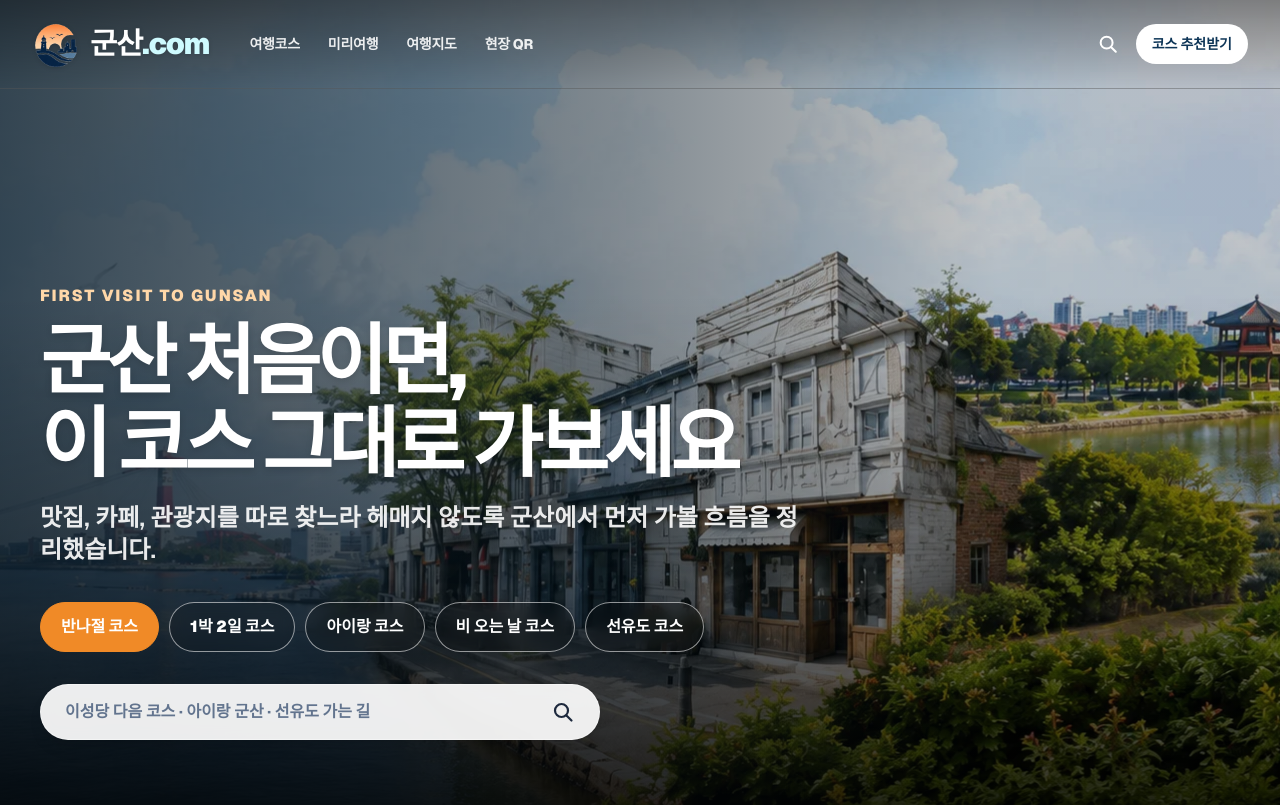
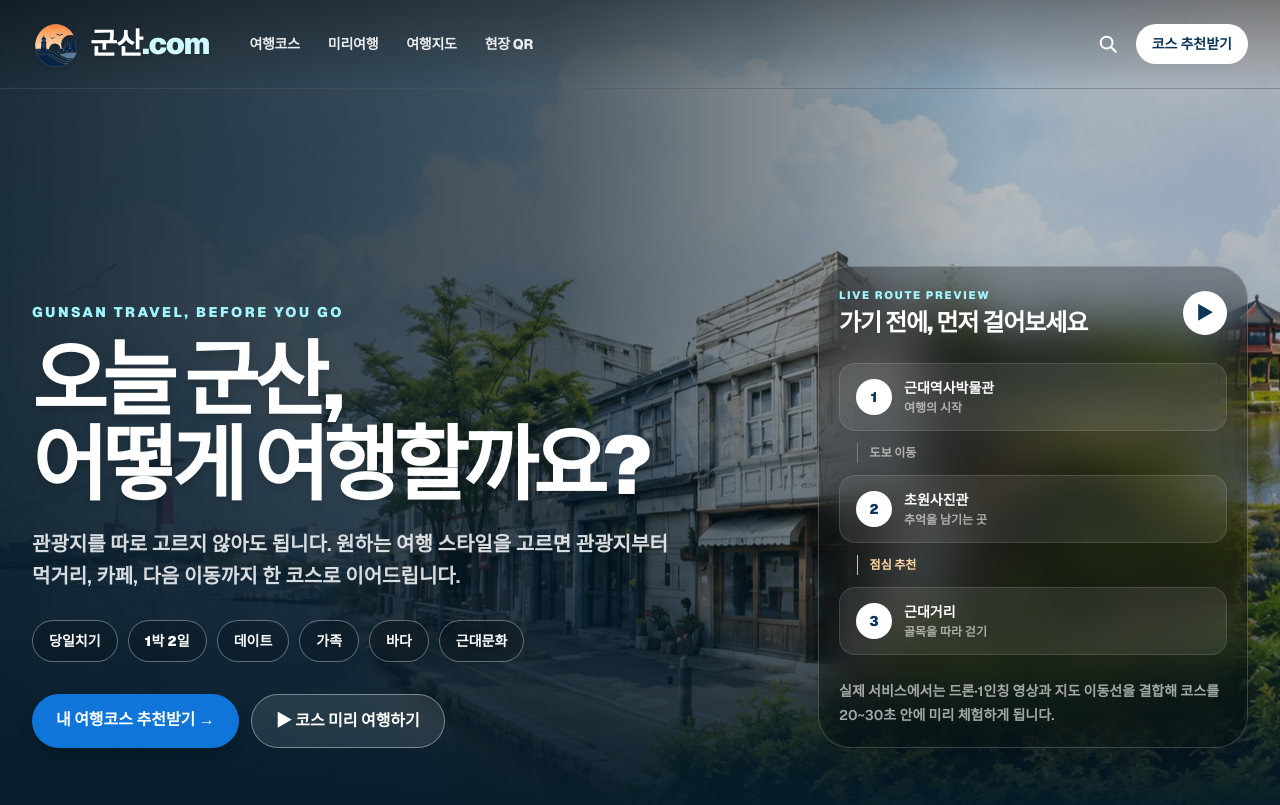
Before and after one commit to Aprasaks/gunsan-com, a Next.js app: page / in a window 1280 px wide. Shown: the top 805 px of the page. Built offline with nearby package versions, Linux system fonts and the light colour scheme; no server answers; a web font is replaced by a local one.

Commit message:
refactor: remake hero around trip decisions

```diff
--- a/components/SearchHero.tsx
+++ b/components/SearchHero.tsx
@@ -1,79 +1,108 @@
 import Image from "next/image";
 import Link from "next/link";
 
-const heroCourseLinks = [
-  { label: "반나절", href: "#course-half-day" },
-  { label: "1박 2일", href: "#course-one-night-two-days" },
-  { label: "아이랑", href: "#course-family" },
-  { label: "비 오는 날", href: "#course-rainy-day" },
-  { label: "선유도", href: "#course-seonyudo" },
+const quickChoices = [
+  { label: "당일치기", href: "#start" },
+  { label: "1박 2일", href: "#start" },
+  { label: "데이트", href: "#start" },
+  { label: "가족", href: "#start" },
+  { label: "바다", href: "#start" },
+  { label: "근대문화", href: "#start" },
 ] as const;
 
 export default function SearchHero() {
   return (
-    <section className="relative isolate min-h-[660px] overflow-hidden bg-[#30566b] sm:min-h-[720px] lg:min-h-[820px]">
+    <section className="relative isolate min-h-[720px] overflow-hidden bg-[#0b2d46] sm:min-h-[760px] lg:min-h-[820px]">
       <Image
         src="/images/gunsan-hero-banner.webp"
-        alt="군산 바다와 도시 풍경"
+        alt="군산의 바다와 도시 풍경"
         fill
         preload
         sizes="100vw"
         className="-z-30 object-cover object-center"
       />
       <div className="absolute inset-0 -z-20 bg-black/18" />
-      <div className="absolute inset-0 -z-10 bg-[linear-gradient(90deg,rgba(8,31,48,0.78)_0%,rgba(8,31,48,0.4)_48%,rgba(8,31,48,0.06)_78%)]" />
-      <div className="absolute inset-x-0 bottom-0 -z-10 h-[64%] bg-gradient-to-t from-black/78 via-black/25 to-transparent" />
+      <div className="absolute inset-0 -z-10 bg-[linear-gradient(90deg,rgba(3,24,39,0.88)_0%,rgba(3,24,39,0.63)_43%,rgba(3,24,39,0.12)_78%)]" />
+      <div className="absolute inset-x-0 bottom-0 -z-10 h-[56%] bg-gradient-to-t from-[#071c2a] via-[#071c2a]/28 to-transparent" />
 
-      <div className="mx-auto flex min-h-[660px] w-full max-w-[1540px] items-end px-4 pb-12 pt-28 sm:min-h-[720px] sm:px-6 sm:pb-16 lg:min-h-[820px] lg:px-10 lg:pb-20 lg:pt-44">
-        <div className="w-full max-w-[1040px] text-white">
-          <p className="text-sm font-black tracking-[0.12em] text-orange-200 sm:text-base">FIRST VISIT TO GUNSAN</p>
-          <h1 className="mt-3 text-[2.45rem] font-black leading-[1.08] tracking-[-0.06em] drop-shadow-md sm:text-[3.8rem] lg:text-[4.8rem]">
-            군산 처음이면,
-            <br />이 코스 그대로 가보세요
+      <div className="mx-auto grid min-h-[720px] w-full max-w-[1440px] items-end gap-10 px-4 pb-12 pt-28 sm:min-h-[760px] sm:px-6 sm:pb-16 lg:min-h-[820px] lg:grid-cols-[1.1fr_0.9fr] lg:px-8 lg:pb-18 lg:pt-36">
+        <div className="max-w-[760px] text-white">
+          <p className="text-xs font-black tracking-[0.18em] text-cyan-200 sm:text-sm">GUNSAN TRAVEL, BEFORE YOU GO</p>
+          <h1 className="mt-4 text-[2.7rem] font-black leading-[1.04] tracking-[-0.065em] drop-shadow-lg sm:text-[4rem] lg:text-[5.1rem]">
+            오늘 군산,
+            <br />어떻게 여행할까요?
           </h1>
-          <p className="mt-4 max-w-[760px] text-base font-semibold leading-7 text-white/90 sm:text-xl sm:leading-8 lg:text-2xl">
-            맛집, 카페, 관광지를 따로 찾느라 헤매지 않도록 군산에서 먼저 가볼 흐름을 정리했습니다.
+          <p className="mt-5 max-w-[680px] text-base font-semibold leading-7 text-white/84 sm:text-xl sm:leading-8">
+            관광지를 따로 고르지 않아도 됩니다. 원하는 여행 스타일을 고르면 관광지부터 먹거리, 카페, 다음 이동까지 한 코스로 이어드립니다.
           </p>
 
-          <nav className="mt-7 flex flex-wrap gap-2.5 sm:mt-9" aria-label="대표 코스 바로가기">
-            {heroCourseLinks.map((course, index) => (
+          <div className="mt-7 flex flex-wrap gap-2.5" aria-label="여행 스타일 빠른 선택">
+            {quickChoices.map((choice) => (
               <Link
-                key={course.label}
-                href={course.href}
-                className={[
-                  "rounded-full border px-4 py-2.5 text-sm font-black transition hover:-translate-y-0.5 sm:px-5 sm:py-3 sm:text-base",
-                  index === 0
-                    ? "border-[#f08a27] bg-[#f08a27] text-white hover:bg-[#df7617]"
-                    : "border-white/55 bg-black/15 text-white backdrop-blur-sm hover:bg-white hover:text-slate-950",
-                ].join(" ")}
+                key={choice.label}
+                href={choice.href}
+                className="rounded-full border border-white/35 bg-black/18 px-4 py-2.5 text-sm font-black text-white backdrop-blur transition hover:-translate-y-0.5 hover:bg-white hover:text-[#0d3557]"
               >
-                {course.label} 코스
+                {choice.label}
               </Link>
             ))}
-          </nav>
+          </div>
 
-          <Link
-            id="main-search"
-            href="/places"
-            aria-label="군산 전체 장소 검색 페이지로 이동"
-            className="mt-8 flex h-12 max-w-[560px] items-center rounded-full border border-white/40 bg-white/92 px-5 text-slate-800 shadow-lg backdrop-blur transition hover:bg-white sm:h-14 sm:px-6"
-          >
-            <span className="min-w-0 flex-1 truncate text-sm font-bold text-slate-500 sm:text-base">
-              이성당 다음 코스 · 아이랑 군산 · 선유도 가는 길
-            </span>
-            <SearchIcon />
-          </Link>
+          <div className="mt-8 flex flex-wrap gap-3">
+            <Link href="#start" className="rounded-full bg-[#0f75d8] px-6 py-3.5 text-sm font-black text-white shadow-lg shadow-black/15 transition hover:-translate-y-0.5 hover:bg-[#0b66bf] sm:text-base">
+              내 여행코스 추천받기 →
+            </Link>
+            <Link href="#preview" className="rounded-full border border-white/40 bg-white/10 px-6 py-3.5 text-sm font-black text-white backdrop-blur transition hover:bg-white/18 sm:text-base">
+              ▶ 코스 미리 여행하기
+            </Link>
+          </div>
         </div>
+
+        <aside className="hidden self-end lg:block">
+          <div className="ml-auto w-full max-w-[430px] rounded-[2rem] border border-white/20 bg-black/28 p-5 text-white shadow-2xl backdrop-blur-xl">
+            <div className="flex items-center justify-between gap-4">
+              <div>
+                <p className="text-[11px] font-black tracking-[0.16em] text-cyan-200">LIVE ROUTE PREVIEW</p>
+                <h2 className="mt-1 text-2xl font-black tracking-[-0.045em]">가기 전에, 먼저 걸어보세요</h2>
+              </div>
+              <span className="grid h-11 w-11 shrink-0 place-items-center rounded-full bg-white text-lg text-[#0d3557]">▶</span>
+            </div>
+
+            <div className="mt-6 space-y-3">
+              <RouteStep number="1" title="근대역사박물관" meta="여행의 시작" />
+              <RouteConnector label="도보 이동" />
+              <RouteStep number="2" title="초원사진관" meta="추억을 남기는 곳" />
+              <RouteConnector label="점심 추천" accent />
+              <RouteStep number="3" title="근대거리" meta="골목을 따라 걷기" />
+            </div>
+
+            <p className="mt-6 text-sm font-semibold leading-6 text-white/62">
+              실제 서비스에서는 드론·1인칭 영상과 지도 이동선을 결합해 코스를 20~30초 안에 미리 체험하게 됩니다.
+            </p>
+          </div>
+        </aside>
       </div>
     </section>
   );
 }
 
-function SearchIcon() {
+function RouteStep({ number, title, meta }: { number: string; title: string; meta: string }) {
   return (
-    <svg viewBox="0 0 24 24" className="h-6 w-6 shrink-0" fill="none" stroke="currentColor" strokeWidth="2.2" strokeLinecap="round" aria-hidden="true">
-      <circle cx="10.5" cy="10.5" r="6.5" />
-      <path d="m15.5 15.5 5 5" />
-    </svg>
+    <div className="flex items-center gap-3 rounded-2xl border border-white/12 bg-white/8 px-4 py-3.5">
+      <span className="grid h-9 w-9 shrink-0 place-items-center rounded-full bg-white text-sm font-black text-[#0d3557]">{number}</span>
+      <div>
+        <strong className="block text-sm font-black">{title}</strong>
+        <span className="mt-0.5 block text-xs font-semibold text-white/58">{meta}</span>
+      </div>
+    </div>
   );
 }
+
+function RouteConnector({ label, accent = false }: { label: string; accent?: boolean }) {
+  return (
+    <div className="flex items-center gap-3 pl-[1.1rem] text-xs font-black text-white/58">
+      <span className={accent ? "h-5 w-px bg-orange-300" : "h-5 w-px bg-white/25"} aria-hidden="true" />
+      <span className={accent ? "text-orange-200" : undefined}>{label}</span>
+    </div>
+  );
+}
```
